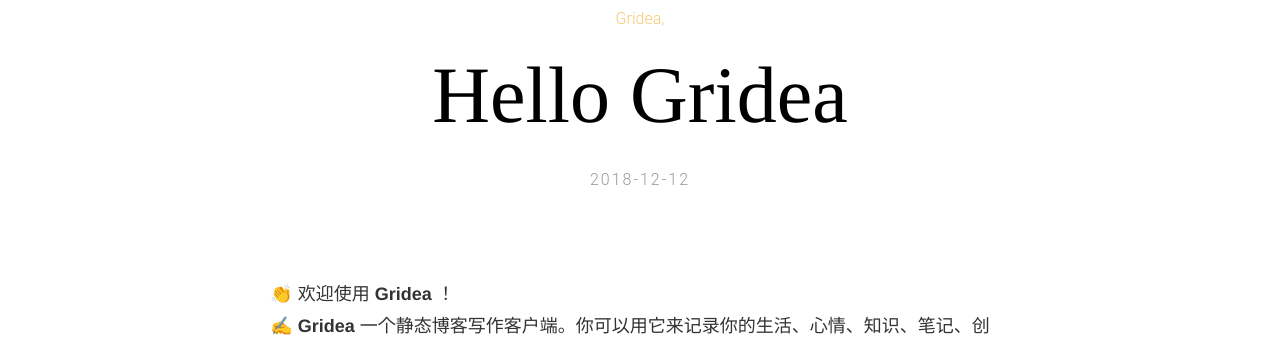
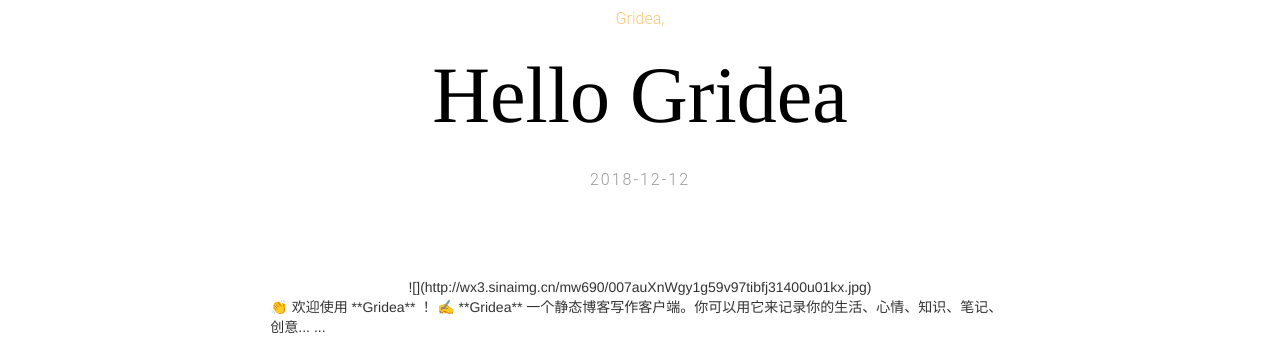
Before and after one commit to Dukexin/dukexin.github.io, a plain HTML site: page post/hello-gridea/index.html in a window 1280 px wide. Shown: the part 608-949 px from the top of the page. Drawn offline with nearby package versions, Linux system fonts and the light colour scheme.

Commit message:
update from gridea: 2019-07-23 17:32:45

```diff
--- a/post/hello-gridea/index.html
+++ b/post/hello-gridea/index.html
@@ -159,8 +159,10 @@
               <div class="col-lg-12 col-lg-offset-0 col-md-12 col-md-offset-0 col-sm-12 col-sm-offset-0 col-xs-12 col-xs-offset-0 text-left content-article">
                   <div class="row">
                       <div class="col-md-12 animate-box post-content">
-                          <p> <p>👏  欢迎使用 <strong>Gridea</strong> ！<br>
-✍️  <strong>Gridea</strong> 一个静态博客写作客户端。你可以用它来记录你的生活、心情、知识、笔记、创意... ...</p>
+                          <p> <div align=center>
+![](http://wx3.sinaimg.cn/mw690/007auXnWgy1g59v97tibfj31400u01kx.jpg)
+</div>👏  欢迎使用 **Gridea** ！
+✍️  **Gridea** 一个静态博客写作客户端。你可以用它来记录你的生活、心情、知识、笔记、创意... ...
 <!-- more -->
 <p><a href="https://github.com/getgridea/gridea">Github</a><br>
 <a href="http://hvenotes.fehey.com/">Gridea 主页</a><br>
```
Also changed, not shown: atom.xml (+9 -7 lines), post-images/1563874321868.png (added).
